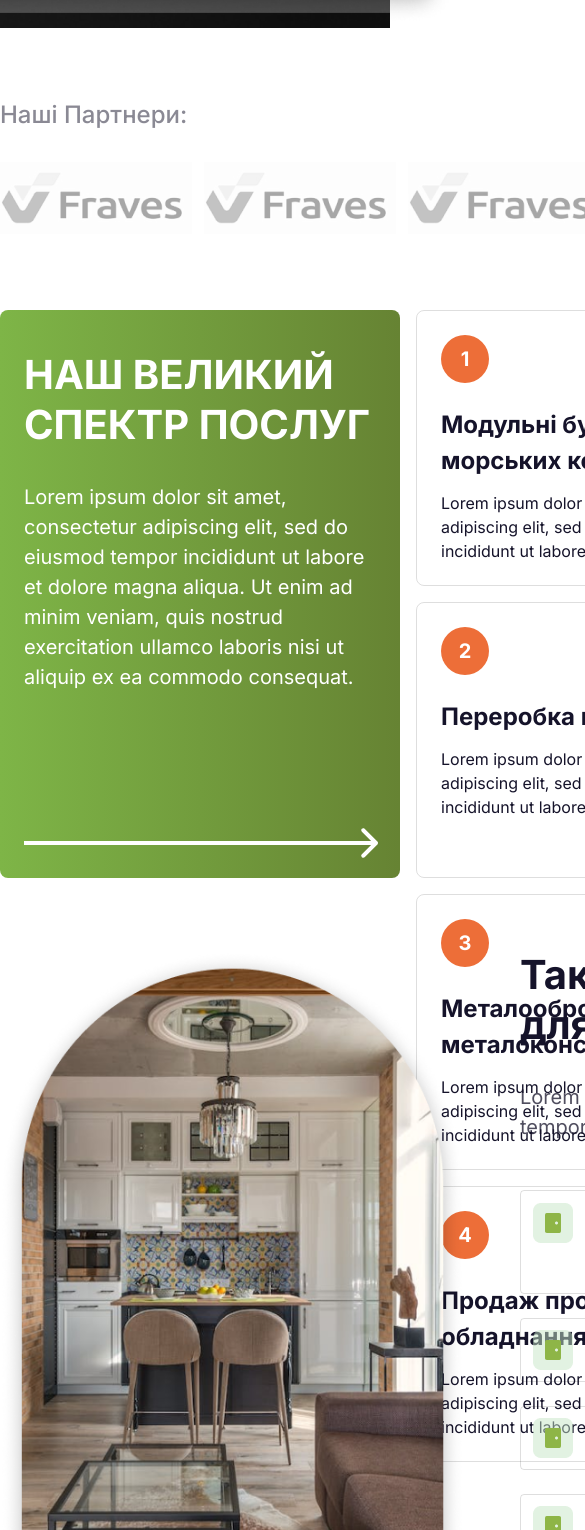
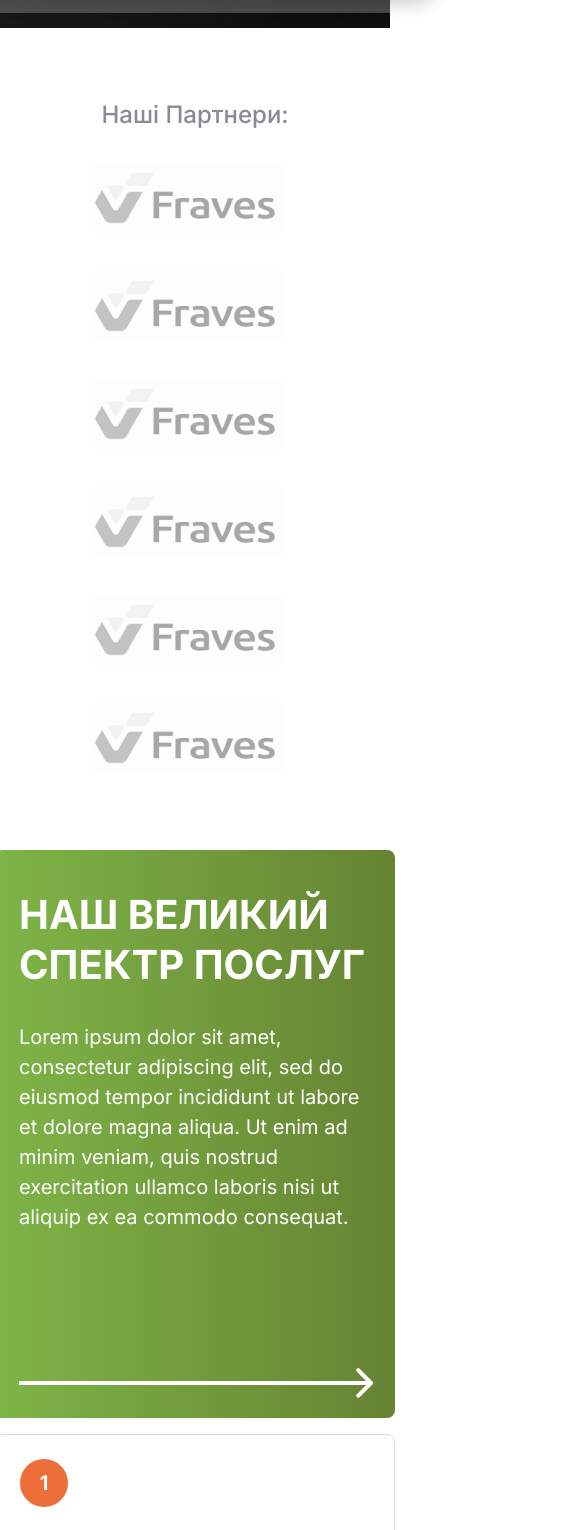
Before and after one commit to ShadePrima/creatiff-app, a React (Create React App) app: page / in a window 390 px wide. Shown: the part 1458-2988 px from the top of the page, 585 px wide, since content can reach past the window. Built offline with nearby package versions, Linux system fonts and the light colour scheme.

Commit message:
media for all section

```diff
--- a/src/components/Advantages/Advantages.module.scss
+++ b/src/components/Advantages/Advantages.module.scss
@@ -2,12 +2,14 @@
 
 .root {
   margin-top: $margin-section;
-  height: 570px;
+  min-height: 570px;
 }
 
 .flexContainer {
   display: flex;
   gap: 16px;
+  flex-wrap: wrap;
+  justify-content: center;
 }
 
 .content {
@@ -21,6 +23,19 @@
   .contentText {
     margin-top: 32px;
     @include textGray1;
+  }
+
+  @media (max-width: 1240px) {
+    & {
+      display: flex;
+      flex-direction: column;
+      align-items: center;
+
+      h1,
+      p {
+        text-align: center;
+      }
+    }
   }
 }
 
--- a/src/components/Catalog/Catalog.module.scss
+++ b/src/components/Catalog/Catalog.module.scss
@@ -5,6 +5,8 @@
 
   .container {
     display: flex;
+    flex-wrap: wrap;
+    justify-content: center;
   }
 
   .image {
--- a/src/components/Partners/Partners.module.scss
+++ b/src/components/Partners/Partners.module.scss
@@ -7,6 +7,14 @@
 
   .flexContainer {
     display: flex;
+    flex-wrap: wrap;
+    justify-content: center;
+  }
+
+  @media (max-width: 1240px) {
+    .title {
+      text-align: center;
+    }
   }
 
   p {
--- a/src/components/Partners/index.jsx
+++ b/src/components/Partners/index.jsx
@@ -16,7 +16,7 @@
     <div className={styles.root}>
       <div className={`${'wrapper'} ${styles.container}`}>
         <div>
-          <p>Наші Партнери:</p>
+          <p className={styles.title}>Наші Партнери:</p>
           <div className={styles.flexContainer}>
             {partners.map((partner) => (
               <div key={partner.id}>
--- a/src/components/Services/Services.module.scss
+++ b/src/components/Services/Services.module.scss
@@ -5,6 +5,8 @@
 
   .mainBlock {
     display: flex;
+    flex-wrap: wrap;
+    justify-content: center;
     gap: 16px;
   }
 
```
